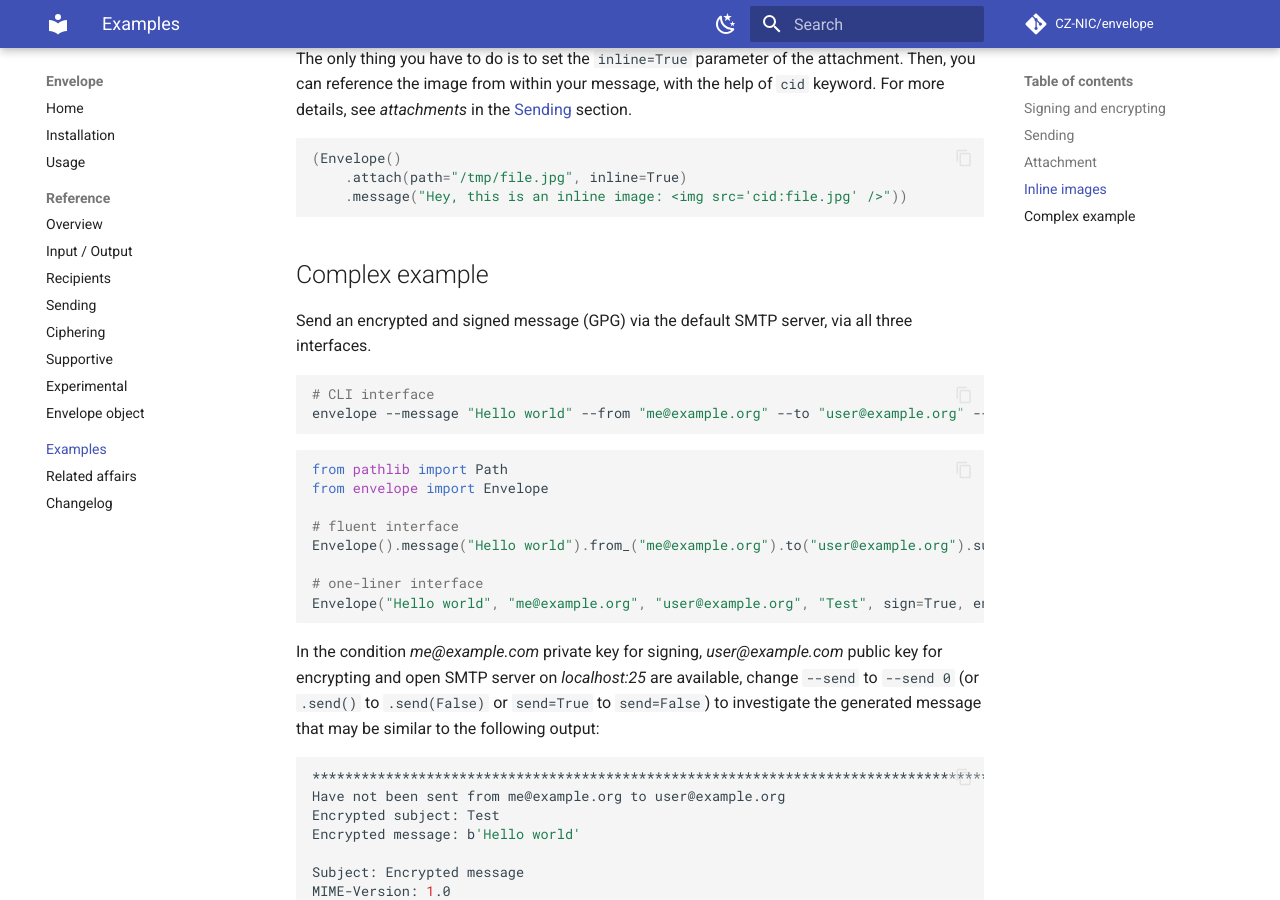
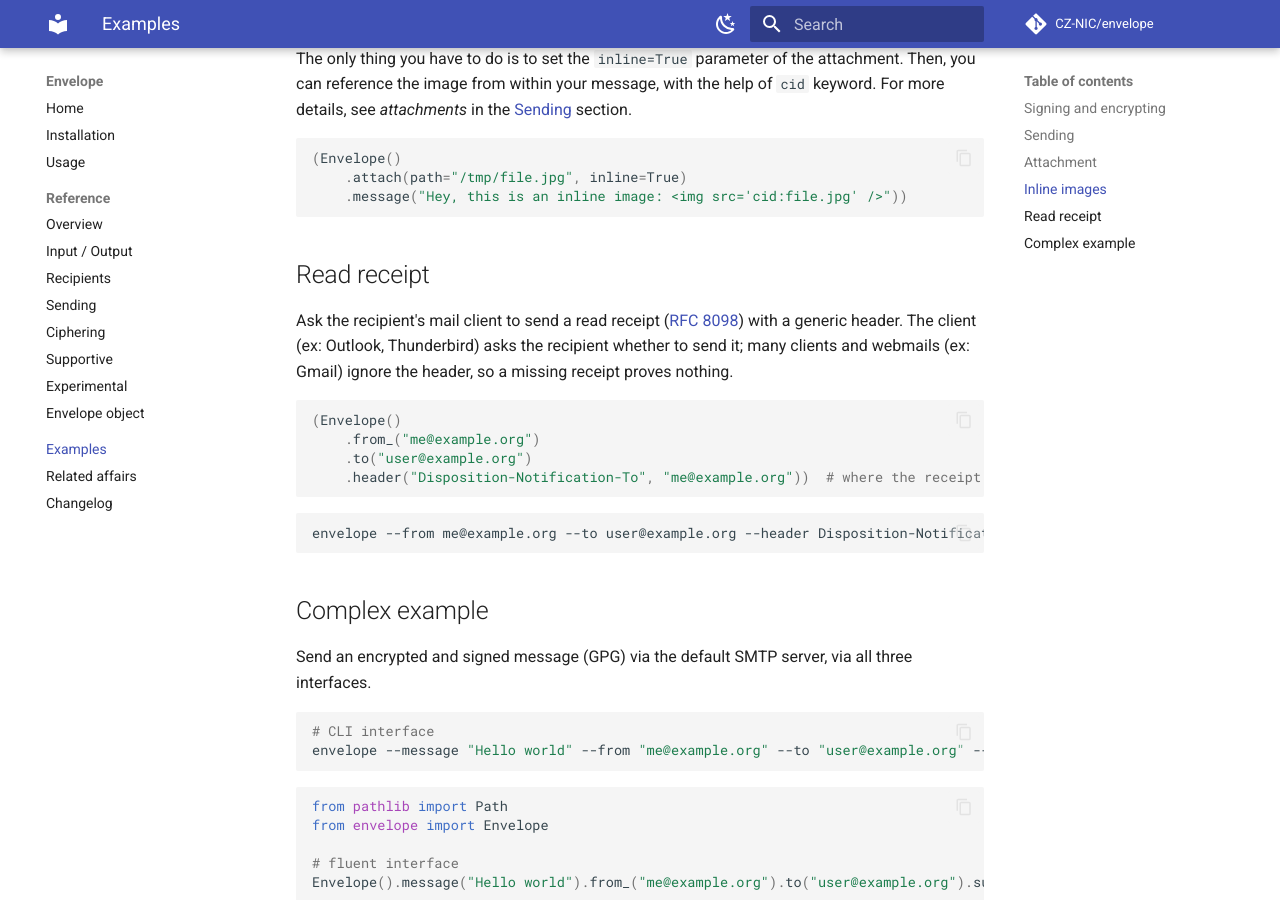
Before and after one commit to CZ-NIC/envelope, an MkDocs documentation site: the page built from docs/examples.md, in a window 1280 px wide and 900 px high, scrolled down 2177 px. Built offline with MkDocs 1.6.1 and Material for MkDocs 9.7.7, drawn with Linux system fonts in a browser that asks for light colours; comment, search, counter and statistics services are not loaded.

Commit message:
docs: add read receipt example
Co-Authored-By: Claude Opus 5.5 <noreply@anthropic.com>

````diff
--- a/docs/examples.md
+++ b/docs/examples.md
@@ -100,6 +100,18 @@ The only thing you have to do is to set the `inline=True` parameter of the attac
     .message("Hey, this is an inline image: <img src='cid:file.jpg' />"))
 ```
 
+## Read receipt
+Ask the recipient's mail client to send a read receipt ([RFC 8098](https://www.rfc-editor.org/rfc/rfc8098)) with a generic header. The client (ex: Outlook, Thunderbird) asks the recipient whether to send it; many clients and webmails (ex: Gmail) ignore the header, so a missing receipt proves nothing.
+```python3
+(Envelope()
+    .from_("me@example.org")
+    .to("user@example.org")
+    .header("Disposition-Notification-To", "me@example.org"))  # where the receipt should go
+```
+```bash
+envelope --from me@example.org --to user@example.org --header Disposition-Notification-To me@example.org
+```
+
 ## Complex example
 Send an encrypted and signed message (GPG) via the default SMTP server, via all three interfaces.
 ```bash
````
Also changed, not shown: CHANGELOG.md (+1 -0 lines).
